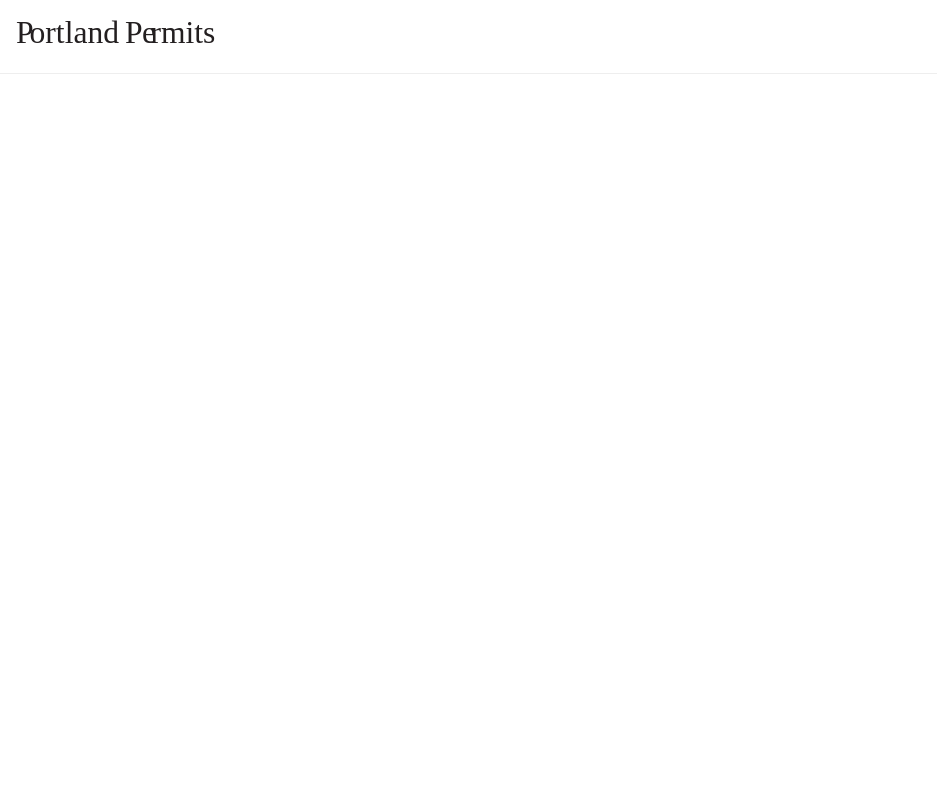
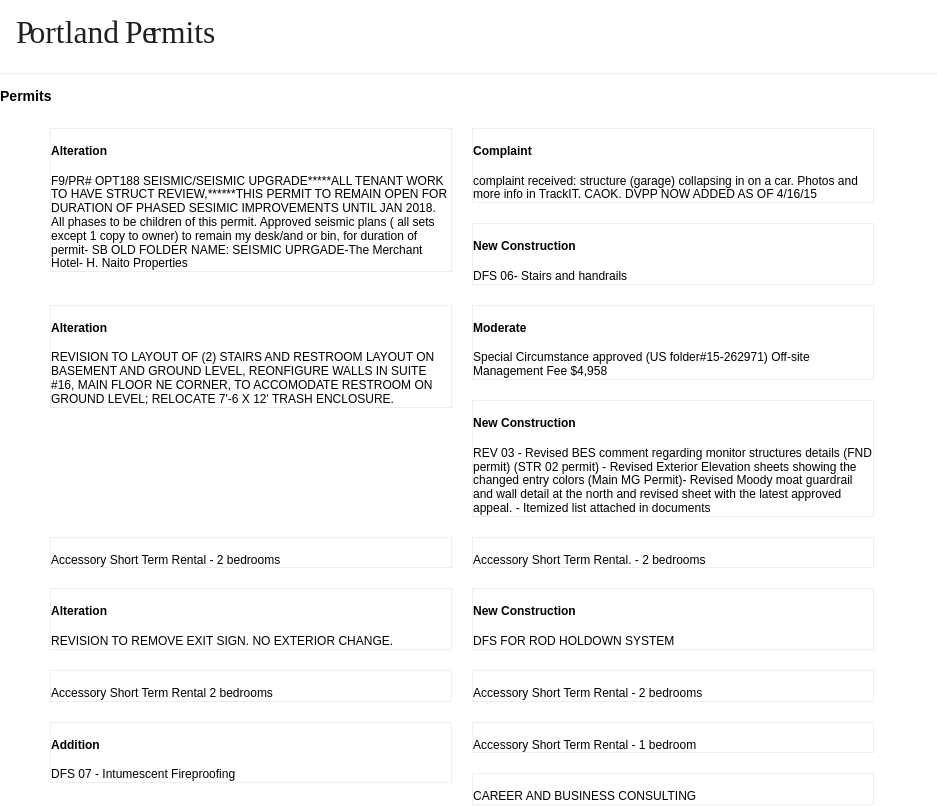
Before and after one commit to caged/portland-permits, a React (Create React App) app: page / in a window 1280 px wide. Shown: the top 806 px of the page, without its empty margins (0-937 px from the left). Built offline with nearby package versions, Linux system fonts and the light colour scheme.

Commit message:
spike out permit list.  I'm owning this react app @holman

```diff
--- a/src/App.css
+++ b/src/App.css
@@ -17,3 +17,10 @@ body {
 .logo-image {
   width: 200px;
 }
+
+.permit {
+  float: left;
+  width: 25rem;
+  margin: 10px;
+  border: 1px solid #eee;
+}
--- a/src/App.js
+++ b/src/App.js
@@ -1,5 +1,7 @@
 import React, { Component } from 'react';
 import Header from './Header'
+import PermitList from './PermitList'
+
 import 'normalize.css'
 import './App.css';
 
@@ -15,7 +17,7 @@ class App extends Component {
     fetch('/permits.json')
       .then(res => res.json())
       .then(json => {
-        this.setState({ permits: json })
+        this.setState({ permits: json.slice(0, 35) })
       })
   }
 
@@ -23,6 +25,7 @@ class App extends Component {
     return (
       <div className="App">
         <Header />
+        <PermitList permits={this.state.permits} />
       </div>
     );
   }
--- /dev/null
+++ b/src/Permit.js
@@ -0,0 +1,16 @@
+import React, { Component } from 'react';
+
+class Permit extends Component {
+  render() {
+    const {details, index} = this.props
+    console.log(details);
+    return (
+      <div className="permit">
+        <h4>{ details.work }</h4>
+        <div className="description">{ details.description }</div>
+      </div>
+    );
+  }
+}
+
+export default Permit;
--- /dev/null
+++ b/src/PermitList.js
@@ -0,0 +1,19 @@
+import React, { Component } from 'react';
+import Permit from './Permit'
+
+class PermitList extends Component {
+  render() {
+    return (
+      <div className="permit-list">
+        <h3>Permits</h3>
+        <ol className="permits">
+          {
+            this.props.permits.map((obj, idx) => <Permit key={idx} index={idx} details={obj} />)
+          }
+        </ol>
+      </div>
+    );
+  }
+}
+
+export default PermitList;
```
